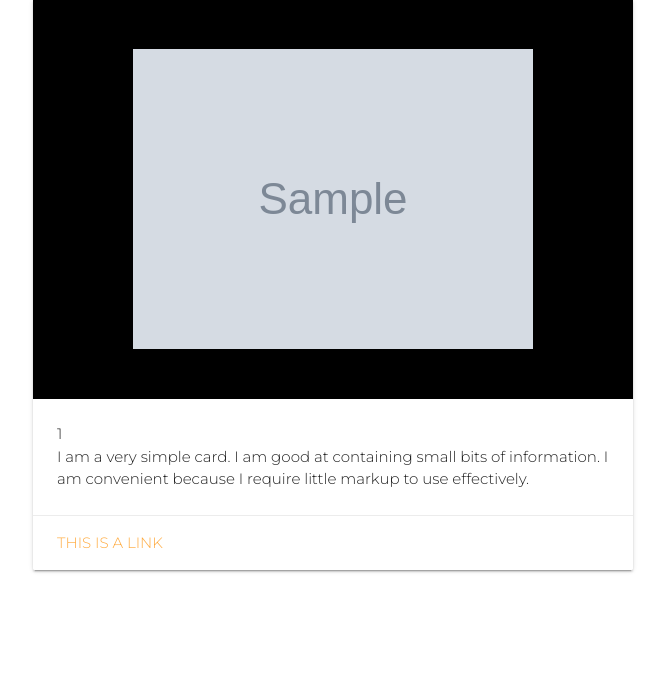
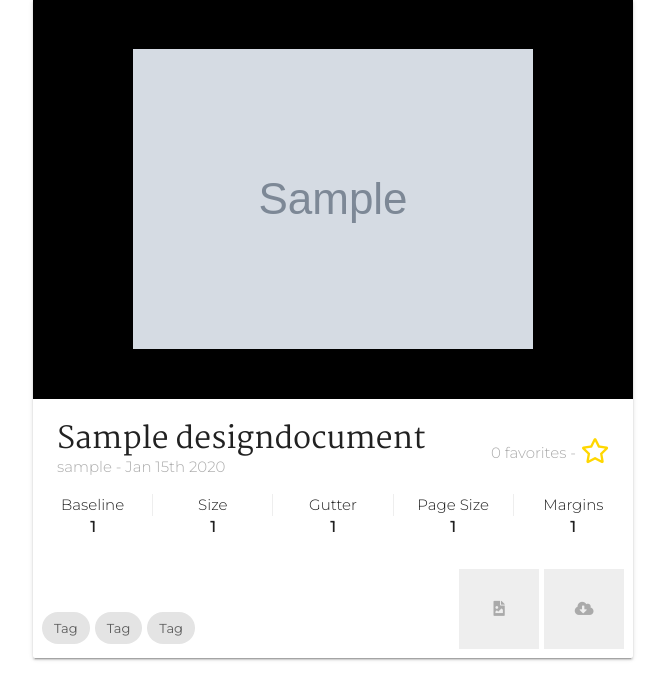
Before and after one commit to jcquinlan/colophon, a Django app: page / in a window 1280 px wide. Shown: the part 208-896 px from the top of the page, without its empty margins (307-972 px from the left). Before the commit the page ends 781 px from the top, so only its background shows below. Run offline with Django 3.2, Linux system fonts and the light colour scheme; a user stored in the database is signed in; tables that the repository leaves empty hold one stand-in row (values such as "Sample post"); grey boxes marked "Sample" are stand-in pictures; some libraries are stand-ins or nearby versions.

Commit message:
Updated card styles

```diff
--- a/colophon/static/styles.css
+++ b/colophon/static/styles.css
@@ -46,6 +46,12 @@ nav .brand-logo {
  }
 nav ul a {
     color: black;
+    border-bottom: 2px solid transparent;
+    transition: 0.1s;
+}
+nav ul a:hover {
+    background-color: transparent;
+    border-bottom: 3px solid orange;
 }
 
 /* Tabs */
@@ -171,6 +177,93 @@ label {
     font-size: 1em;
     color: #aaa;
 }
+.arrow {
+	position: absolute;
+    top: 50%;
+    transition: 0.2s;
+}
+.arrow:after, .arrow:before {
+	top: 50%;
+	border: solid transparent;
+	content: " ";
+	height: 0;
+	width: 0;
+	position: absolute;
+    cursor: pointer;
+}
+.arrow.arrow-right {
+    left: 100%;
+}
+.arrow.arrow-left {
+    right: 100%;
+}
+.arrow.arrow-right:hover {
+    transform: translateX(10px);
+}
+.arrow.arrow-left:hover {
+    transform: translateX(-10px);
+}
+.arrow.arrow-left:after, .arrow.arrow-left:before {
+    right: 100%;
+    transform: translateX(7px);
+}
+.arrow.arrow-right:after, .arrow.arrow-right:before {
+    left: 100%;
+    transform: translateX(-7px);
+}
+.arrow:after {
+	border-color: rgba(136, 183, 213, 0);
+	border-width: 25px;
+	margin-top: -25px;
+}
+.arrow:before {
+	border-color: rgba(194, 225, 245, 0);
+	border-width: 25px;
+	margin-top: -25px;
+}
+.arrow.arrow-left:after {
+	border-right-color: orange;
+}
+.arrow.arrow-left:before {
+	border-right-color: orange;
+}
+.arrow.arrow-right:after {
+	border-left-color: orange;
+}
+.arrow.arrow-right:before {
+	border-left-color: orange;
+}
+
+/* Tables */
+/* Tables
+================================== */
+.rtable {
+  display: flex;
+  flex-wrap: wrap;
+  margin: 15px 0;
+  padding: 0;
+}
+.rtable-header, .rtable-row {
+    width: 100%;
+    display: flex;
+    justify-content: space-between;
+}
+.rtable .cell {
+    flex-grow: 1;
+    flex-basis: 0;
+    text-align: center;
+}
+.rtable-header .cell {
+    border-right: 1px solid #eee;
+}
+.rtable-row .cell {
+    font-weight: 900;
+}
+.cell:last-child {
+    border: none;
+}
+
+
 
 /* Page Header */
  .page-header {
@@ -189,12 +282,69 @@ label {
 .document-card {
     margin-bottom: 30px;
     transition: 0.6s;
-    cursor: pointer;
 }
 .document-card:hover {
     -webkit-box-shadow: 0px 3px 10px 0px rgba(0,0,0,0.28);
     -moz-box-shadow: 0px 3px 10px 0px rgba(0,0,0,0.28);
     box-shadow: 0px 3px 10px 0px rgba(0,0,0,0.28);
+}
+.document-card .card-content .content-header {
+    display: flex;
+    justify-content: space-between;
+}
+.document-card .card-content .content-header .header-content h4 {
+    font-size: 2em;
+    margin: 0;
+}
+.document-card .card-content .content-header .header-content p {
+    color: #aaa;
+}
+.document-card .card-content .content-header .interactions {
+    display: flex;
+    justify-content: space-around;
+    align-self: center;
+}
+.document-card .card-content .content-header .interactions i {
+    font-size: 25px;
+}
+.document-card .card-content .content-header .interactions i.favorite {
+    color: gold;
+    cursor: pointer;
+}
+.document-card .card-content .content-header .interactions .favorite-text {
+    color: #aaa;
+    margin-right: 5px;
+    margin-top: 4px;
+}
+.document-card .card-content .description {
+    margin: 30px 0;
+    padding: 0 30px;
+}
+.document-card .card-content .content-footer {
+    height: 80px;
+    display: flex;
+    margin: 30px -15px -15px -15px;
+    justify-content: space-between;
+}
+.document-card .card-content .content-footer .tags {
+    display: flex;
+    align-items: flex-end;
+}
+.document-card .card-content .content-footer .asset-statuses {
+    display: flex;
+}
+.document-card .card-content .content-footer .asset-statuses .asset-status {
+   width: 80px;
+   background-color: #eee;
+   color: #aaa;
+   display: flex;
+   flex-grow: 1;
+   align-items: center;
+   justify-content: center;
+   margin-right: 5px;
+}
+.document-card .card-content .content-footer .asset-statuses .asset-status:last-child {
+    margin: 0;
 }
 
 /* User Adding Images */
@@ -216,11 +366,23 @@ label {
     align-items: center;
 }
 .document-list .document-card {
+    width: 100%;
     max-width: 600px;
 }
 .document-list .document-card .card-image {
     background-color: #000;
 }
+.document-list .document-card .card-image .arrow {
+    opacity: 0;
+}
+.document-list .document-card .card-image:hover .arrow {
+    opacity: 100;
+}
+.document-card .rtable {
+    margin-left: -24px;
+    margin-right: -24px;
+}
+
 
 .carousel-item img {
     width: 100%;
--- a/templates/base.html
+++ b/templates/base.html
@@ -5,6 +5,7 @@
         <link rel="stylesheet" href="https://cdnjs.cloudflare.com/ajax/libs/materialize/0.100.2/css/materialize.min.css">
         <link rel="stylesheet" type="text/css" href="{% static 'styles.css' %}" />
         <link href="https://fonts.googleapis.com/css?family=Martel:400,900|Montserrat:300,400" rel="stylesheet">
+        <link href="https://use.fontawesome.com/releases/v5.0.6/css/all.css" rel="stylesheet">
         <script
             src="https://code.jquery.com/jquery-3.3.1.min.js"
             integrity="sha256-FgpCb/KJQlLNfOu91ta32o/NMZxltwRo8QtmkMRdAu8="
--- a/templates/core/dashboard.html
+++ b/templates/core/dashboard.html
@@ -14,5 +14,10 @@
         </div>
         <div class="column"></div>
     </div>
+{% endblock %}
 
+{% block scripts %}
+    <script>
+        $('.carousel.carousel-slider').carousel({ fullWidth: true });
+    </script>
 {% endblock %}
--- a/templates/partials/documents/document-card.html
+++ b/templates/partials/documents/document-card.html
@@ -1,20 +1,68 @@
 <div class="card document-card">
-  <div class="card-image">
+    <div class="card-image">
         <div class="carousel carousel-slider">
             {% for image in document.images.all %}
                 <a class="carousel-item"><img src="{{ image.image_url }}"></a>
             {% endfor %}
         </div>
+
+        <div class="arrow arrow-left"></div>
+        <div class="arrow arrow-right"></div>
     </div>
     <div class="card-content">
-        <p>{{ document.images.count }}</p>
-        <p>I am a very simple card. I am good at containing small bits of information.
-        I am convenient because I require little markup to use effectively.</p>
-    </div>
-    <div class="card-action">
-        <a href="#">This is a link</a>
+        <!-- Card Header -->
+        <div class="content-header">
+            <div class="header-content">
+                <h4>{{ document.title }}</h4>
+                <p>{{ document.uploaded_by }} - {{ document.created_at|date:'M dS Y' }}</p>
+            </div>
+
+            <div class="interactions">
+                <p class="favorite-text">0 favorites  - </p>
+                <i class="far fa-star favorite"></i>
+            </div>
+        </div>
+
+        <!-- Card Specs Tables -->
+        <div class="rtable">
+            <div class="rtable-header">
+                <div style="order:1;" class="cell">Baseline</div>
+                <div style="order:2;" class="cell">Size</div>
+                <div style="order:3;" class="cell">Gutter</div>
+                <div style="order:4;" class="cell">Page Size</div>
+                <div style="order:5;" class="cell">Margins</div>
+            </div>
+
+            <div class="rtable-row">
+                <div style="order:1;" class="cell">{{ document.baseline_grid }}</div>
+                <div style="order:1;" class="cell">{{ document.baseline_grid }}</div>
+                <div style="order:1;" class="cell">{{ document.baseline_grid }}</div>
+                <div style="order:1;" class="cell">{{ document.baseline_grid }}</div>
+                <div style="order:1;" class="cell">{{ document.baseline_grid }}</div>
+            </div>
+        </div>
+
+        <div class="content-footer">
+            <div class="tags">
+                <div class="chip">
+                    Tag
+                </div>
+                <div class="chip">
+                    Tag
+                </div>
+                <div class="chip">
+                    Tag
+                </div>
+            </div>
+
+            <div class="asset-statuses">
+                <div class="asset-status has-assets">
+                    <i class="fas fa-file-image"></i>
+                </div>
+                <div class="asset-status has-file">
+                    <i class="fas fa-cloud-download-alt"></i>
+                </div>
+            </div>
+        </div>
     </div>
 </div>
-<script>
-    $('.carousel.carousel-slider').carousel({ fullWidth: true });
-</script>
```
